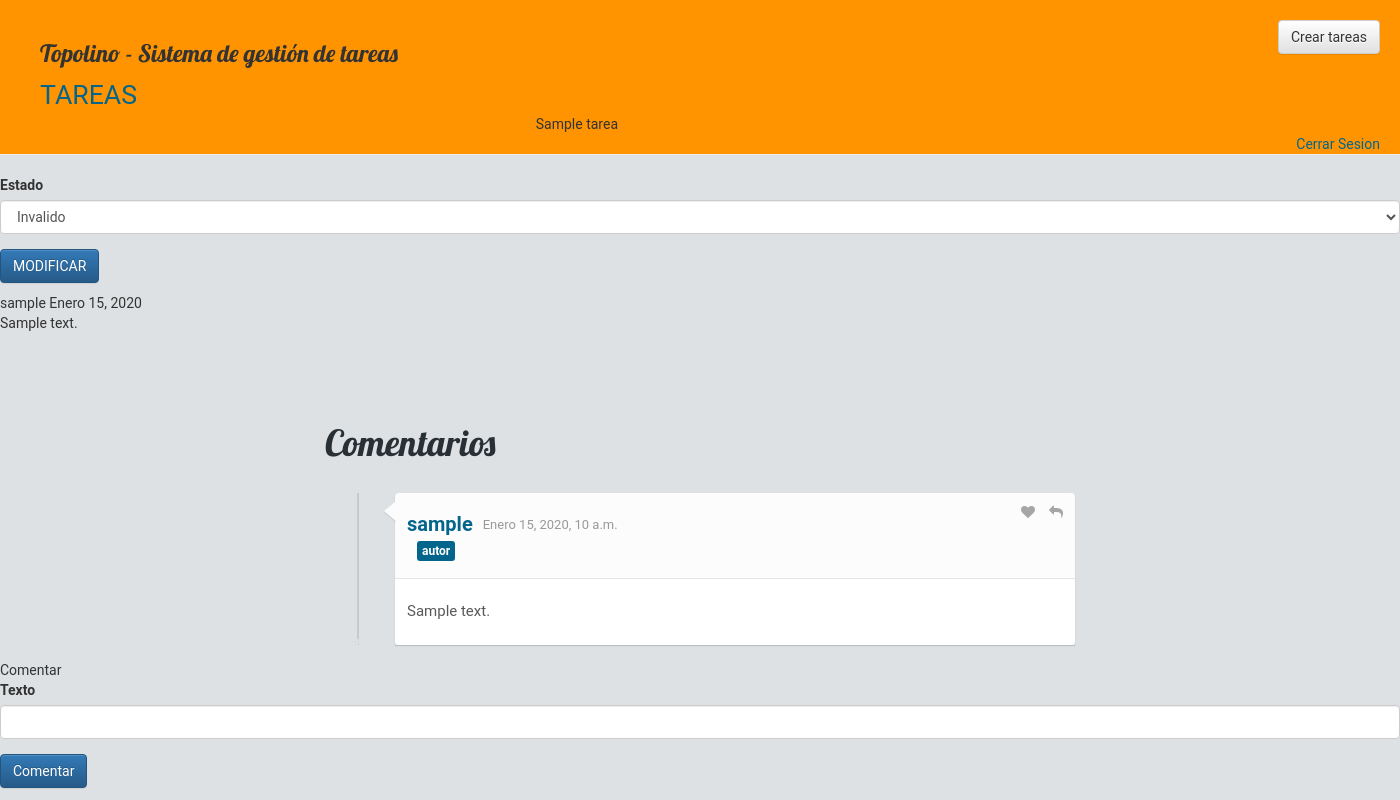
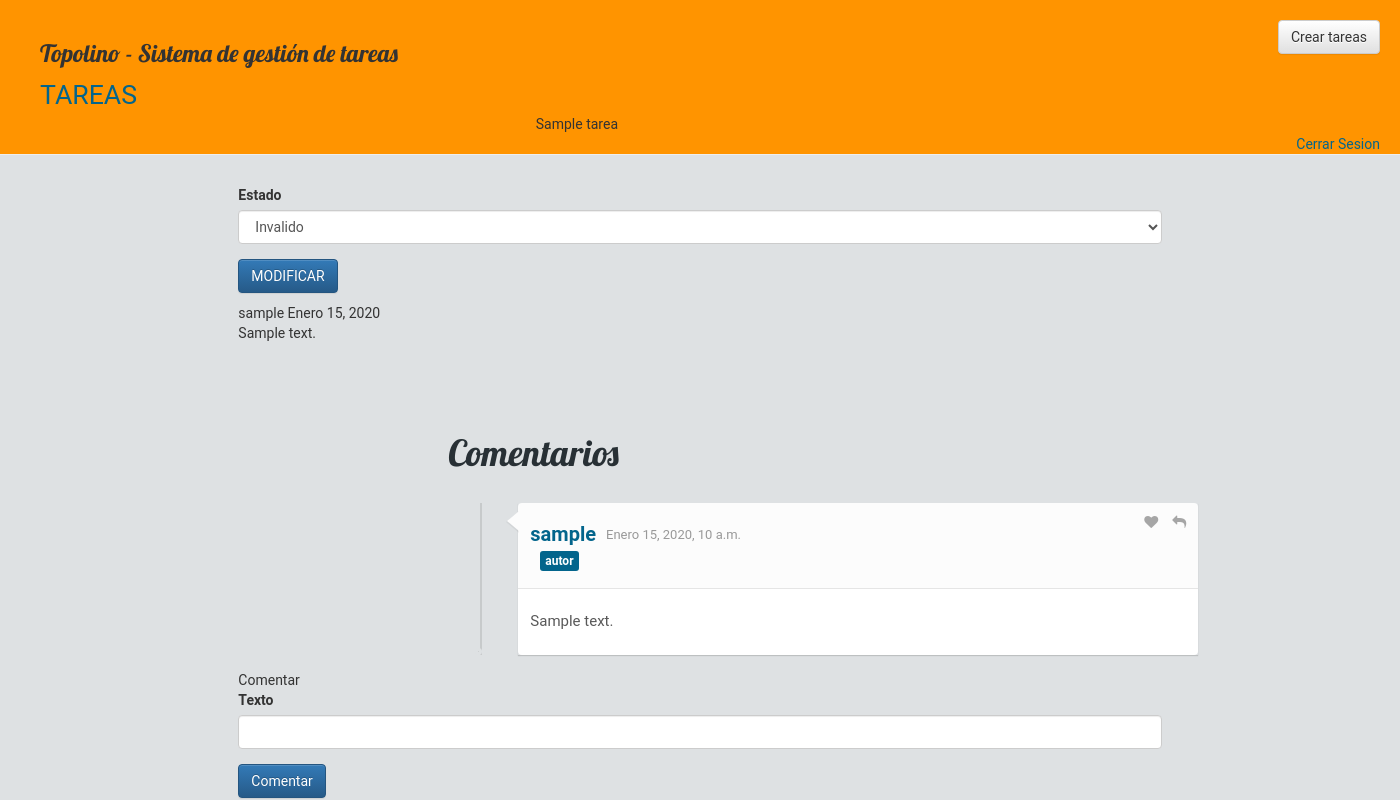
Before and after one commit to tecnicatura-villa-el-libertador/topolino, a Django app: page /tareas/1/ in a window 1400 px wide. Run offline with Django 3.2, Linux system fonts and the light colour scheme; a user stored in the database is signed in; tables that the repository leaves empty hold one stand-in row (values such as "Sample post"); some libraries are stand-ins or nearby versions.

Commit message:
ancho de template

```diff
--- a/tareas/templates/tareas/base.html
+++ b/tareas/templates/tareas/base.html
@@ -33,7 +33,15 @@
 
     </div>
 
+       <div class="row">
+        <div class="{% block content-size %}col-md-10 col-md-offset-1
+        {% endblock content-size %}">
+
 	 {% block content %}
      {% endblock %}
+    </div>
+
+</div>
+
     </body>
 </html>
--- a/tareas/templates/tareas/comentario.html
+++ b/tareas/templates/tareas/comentario.html
@@ -1,5 +1,7 @@
 {% extends 'tareas/forms.html' %}
 {% load bootstrap3 staticfiles markdown_deux_tags %}
+
+{% block content-size %}col-md-8 col-md-offset-2{% endblock content-size %}
 
 {% block extrahead %}{{ form.media}} 	{% endblock %}
 {% block css %}
--- a/tareas/templates/tareas/forms.html
+++ b/tareas/templates/tareas/forms.html
@@ -1,13 +1,10 @@
 {% extends 'tareas/base.html' %}
 {% load bootstrap3 staticfiles markdown_deux_tags %}
-
- {% block content %}
 
 
 
 
-<div>
-
+{% block content %}
 
 	        <form method="POST" class="post-form">{% csrf_token %}
 	        {% bootstrap_form form %}
@@ -20,7 +17,4 @@
 
 	        </form>
 
-	</div>
-
-
-     {% endblock %}
+   {% endblock %}
```
Lines whose indentation alone changed are shown as unchanged.
